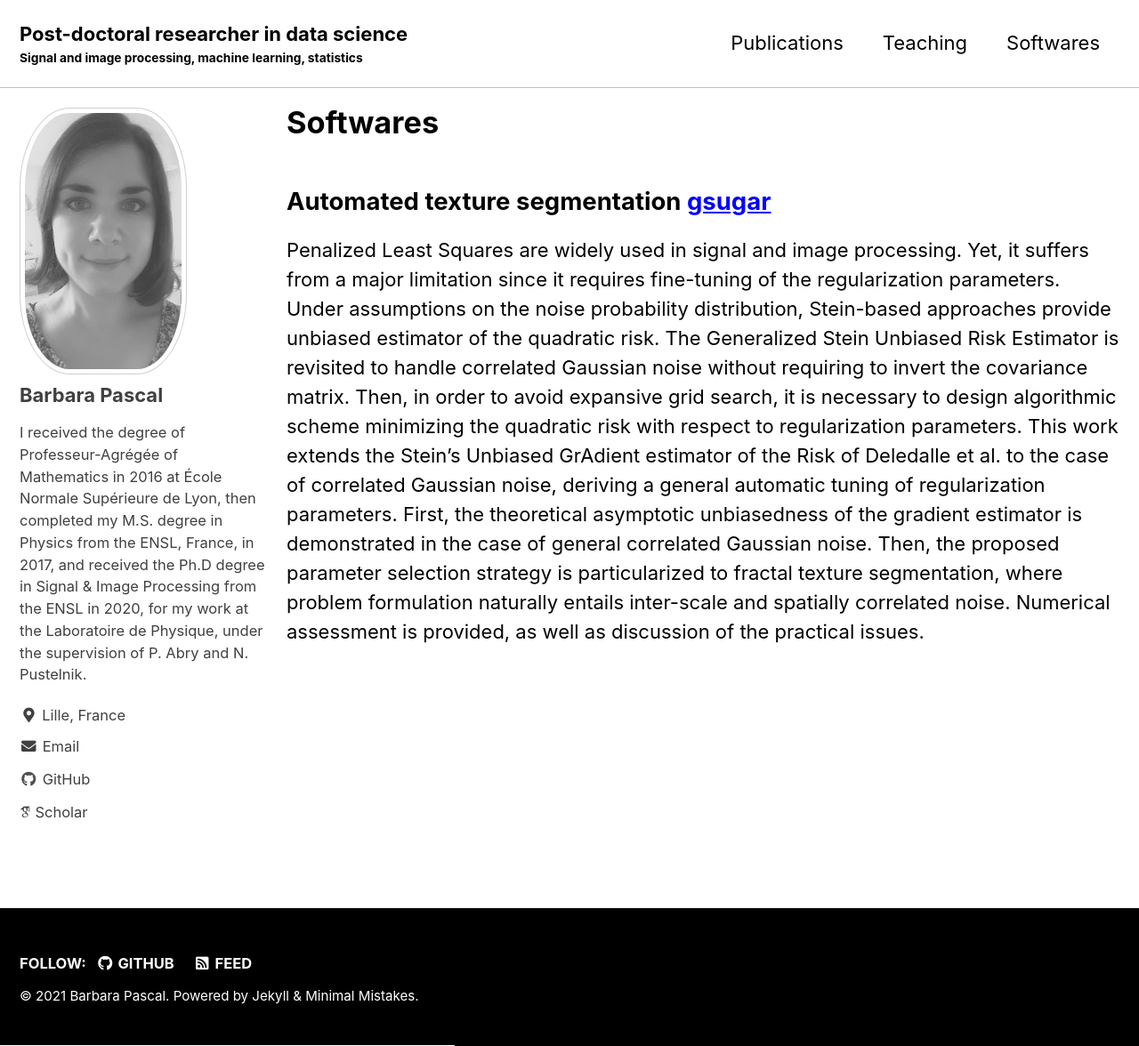
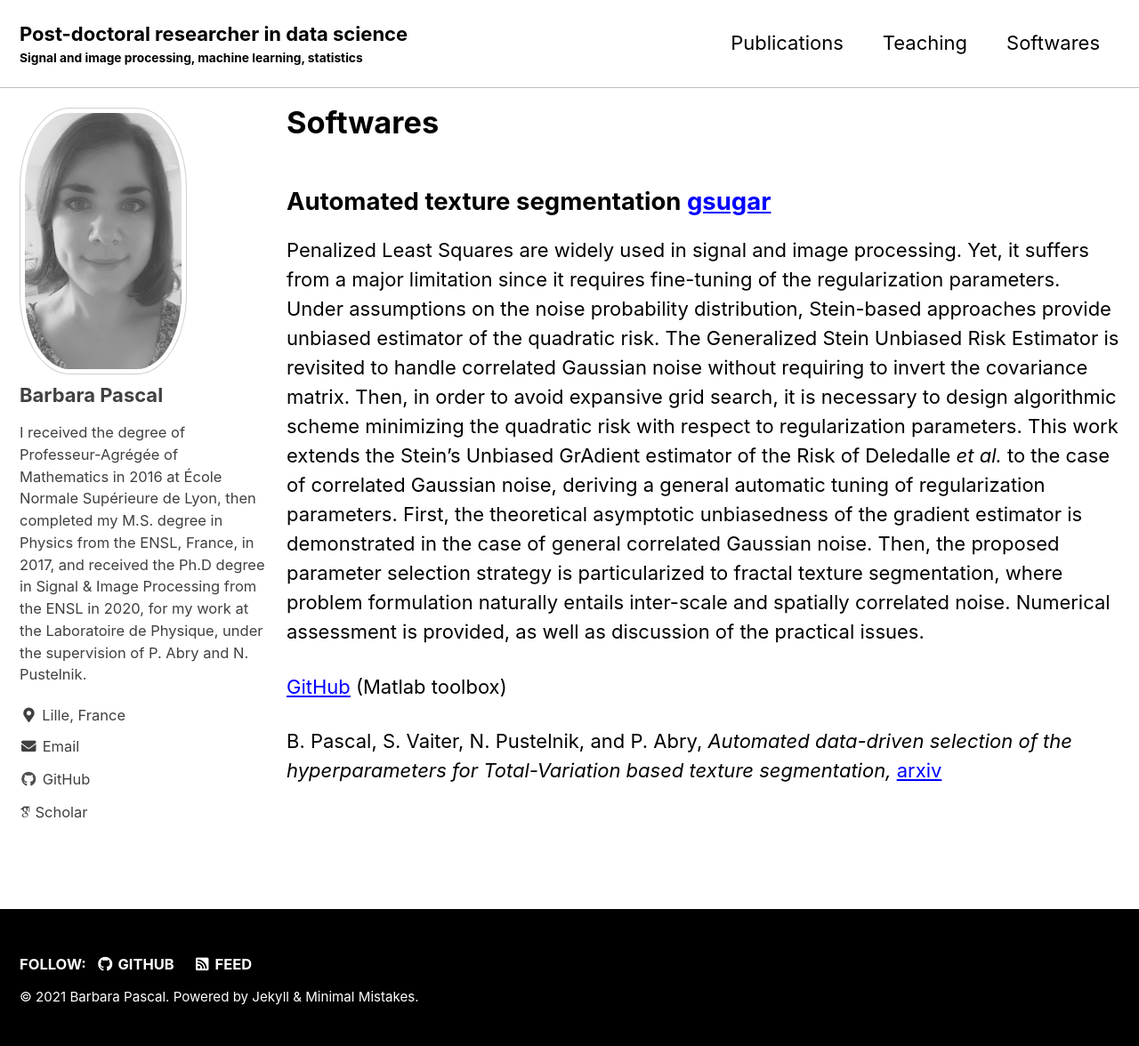
Before and after one commit to bpascal-fr/bpascal-fr.github.io, a Jekyll site: the page built from _pages/softwares.md, in a window 1280 px wide and 1176 px high. Shown: the whole window at 89% size. Built offline with Jekyll 4.4.1, drawn with Linux system fonts in a browser that asks for light colours; cached includes are drawn as plain includes; nearby versions of some CDN libraries; some web fonts are replaced.

Commit message:
add softwares

```diff
--- a/_pages/softwares.md
+++ b/_pages/softwares.md
@@ -8,4 +8,8 @@ title: "Softwares"
 
 ## Automated texture segmentation [gsugar](https://github.com/bpascal-fr/gsugar)
 
-Penalized Least Squares are widely used in signal and image processing. Yet, it suffers from a major limitation since it requires fine-tuning of the regularization parameters. Under assumptions on the noise probability distribution, Stein-based approaches provide unbiased estimator of the quadratic risk. The Generalized Stein Unbiased Risk Estimator is revisited to handle correlated Gaussian noise without requiring to invert the covariance matrix. Then, in order to avoid expansive grid search, it is necessary to design algorithmic scheme minimizing the quadratic risk with respect to regularization parameters. This work extends the Stein's Unbiased GrAdient estimator of the Risk of Deledalle et al. to the case of correlated Gaussian noise, deriving a general automatic tuning of regularization parameters. First, the theoretical asymptotic unbiasedness of the gradient estimator is demonstrated in the case of general correlated Gaussian noise. Then, the proposed parameter selection strategy is particularized to fractal texture segmentation, where problem formulation naturally entails inter-scale and spatially correlated noise. Numerical assessment is provided, as well as discussion of the practical issues.
+Penalized Least Squares are widely used in signal and image processing. Yet, it suffers from a major limitation since it requires fine-tuning of the regularization parameters. Under assumptions on the noise probability distribution, Stein-based approaches provide unbiased estimator of the quadratic risk. The Generalized Stein Unbiased Risk Estimator is revisited to handle correlated Gaussian noise without requiring to invert the covariance matrix. Then, in order to avoid expansive grid search, it is necessary to design algorithmic scheme minimizing the quadratic risk with respect to regularization parameters. This work extends the Stein's Unbiased GrAdient estimator of the Risk of Deledalle *et al.* to the case of correlated Gaussian noise, deriving a general automatic tuning of regularization parameters. First, the theoretical asymptotic unbiasedness of the gradient estimator is demonstrated in the case of general correlated Gaussian noise. Then, the proposed parameter selection strategy is particularized to fractal texture segmentation, where problem formulation naturally entails inter-scale and spatially correlated noise. Numerical assessment is provided, as well as discussion of the practical issues.
+
+[GitHub](https://github.com/bpascal-fr/gsugar) (Matlab toolbox)
+
+B. Pascal, S. Vaiter, N. Pustelnik, and P. Abry, *Automated data-driven selection of the hyperparameters for Total-Variation based texture segmentation,* [arxiv](https://arxiv.org/abs/2004.09434)
```
